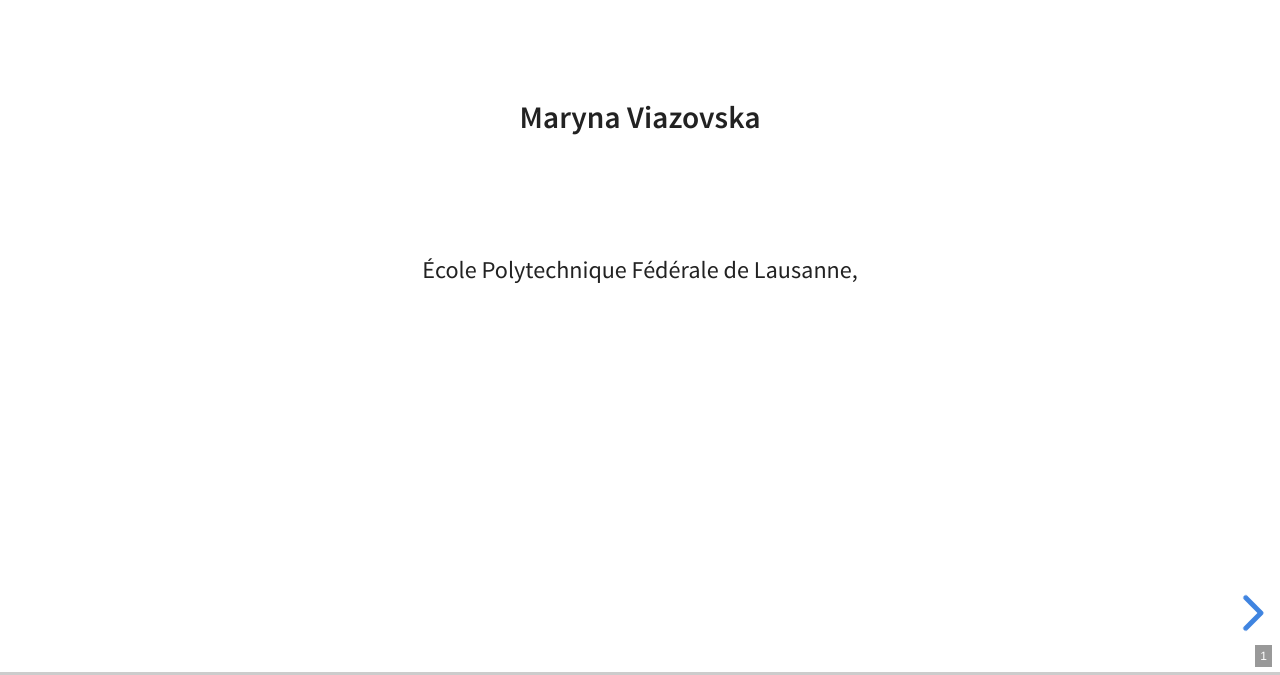
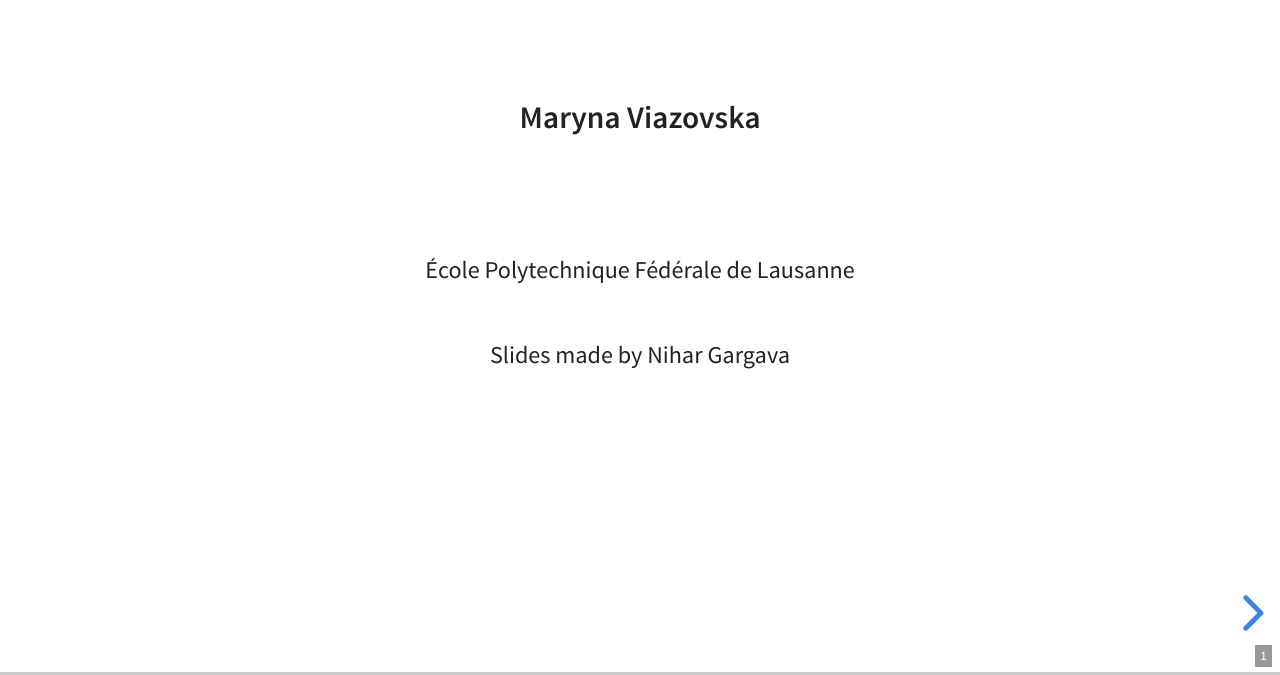
Before and after one commit to viazovska/effective_seminar, a website: page index.html in a window 1280 px wide. Shown: the part 125-800 px from the top of the page. Drawn offline with nearby package versions, Linux system fonts and the light colour scheme; some packages are replaced by stand-ins of ours.

Commit message:
Update index.html

```diff
--- a/index.html
+++ b/index.html
@@ -30,9 +30,10 @@
 					<br>
 
 					<br>
-						École Polytechnique Fédérale de Lausanne,
+						École Polytechnique Fédérale de Lausanne
 					</p>
 					<br>
+				Slides made by Nihar Gargava
 
 				</section>
 				<!-- <section style="text-align: left;"> -->
```
